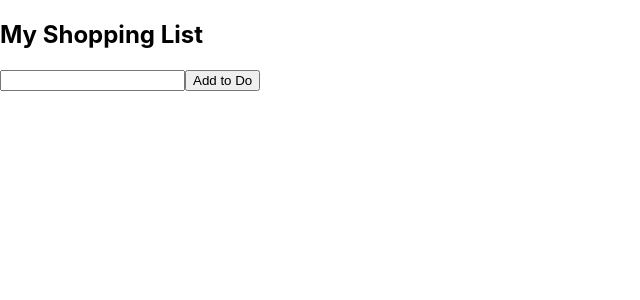
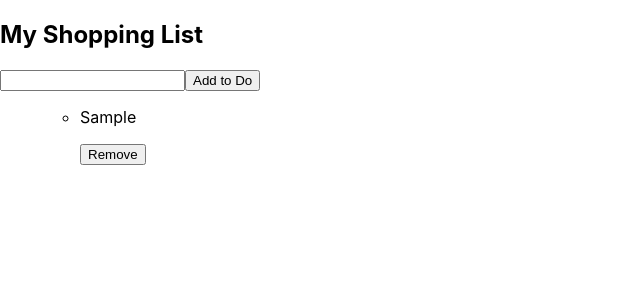
Before and after one commit to alisha0815/myshopping-list-app, a React (Create React App) app in the folder client/: page / in a window 1280 px wide. Both pictures are taken after typing "Sample" into the empty fields and a click on the button "Add to Do". Shown: the top 300 px of the page, without its empty margins (0-640 px from the left). Built offline with nearby package versions, Linux system fonts and the light colour scheme.

Commit message:
remove func done

```diff
--- a/client/src/app.jsx
+++ b/client/src/app.jsx
@@ -18,6 +18,10 @@ function App() {
     setToDo('');
   };
 
+  const removeHandler = (id) => {
+    setToDos(toDos.filter((item) => item.id !== id));
+  };
+
   return (
     <>
       <h2>My Shopping List</h2>
@@ -25,7 +29,9 @@ function App() {
         <input value={toDo} onChange={inputHandler} type="text" />
         <button onClick={addHandler}>Add to Do</button>
       </form>
-      <div>{/* <List toDos={toDos} /> */}</div>
+      <div>
+        <List toDos={toDos} removeHandler={removeHandler} />
+      </div>
     </>
   );
 }
--- /dev/null
+++ b/client/src/components/list-item.jsx
@@ -0,0 +1,14 @@
+import React from 'react';
+
+const ListItem = ({ id, toDo, removeHandler }) => {
+  return (
+    <ul key={id}>
+      <li>
+        <p>{toDo}</p>
+      </li>
+      <button onClick={removeHandler}>Remove</button>
+    </ul>
+  );
+};
+
+export default ListItem;
--- a/client/src/components/list.jsx
+++ b/client/src/components/list.jsx
@@ -1,5 +1,19 @@
 import React from 'react';
+import ListItem from './list-item';
 
-const List = (props) => ({ props });
+const List = ({ toDos, removeHandler }) => {
+  return (
+    <ul>
+      {toDos.map((toDo) => (
+        <ListItem
+          key={toDo.id}
+          id={toDo.id}
+          toDo={toDo.text}
+          removeHandler={removeHandler}
+        />
+      ))}
+    </ul>
+  );
+};
 
 export default List;
```
